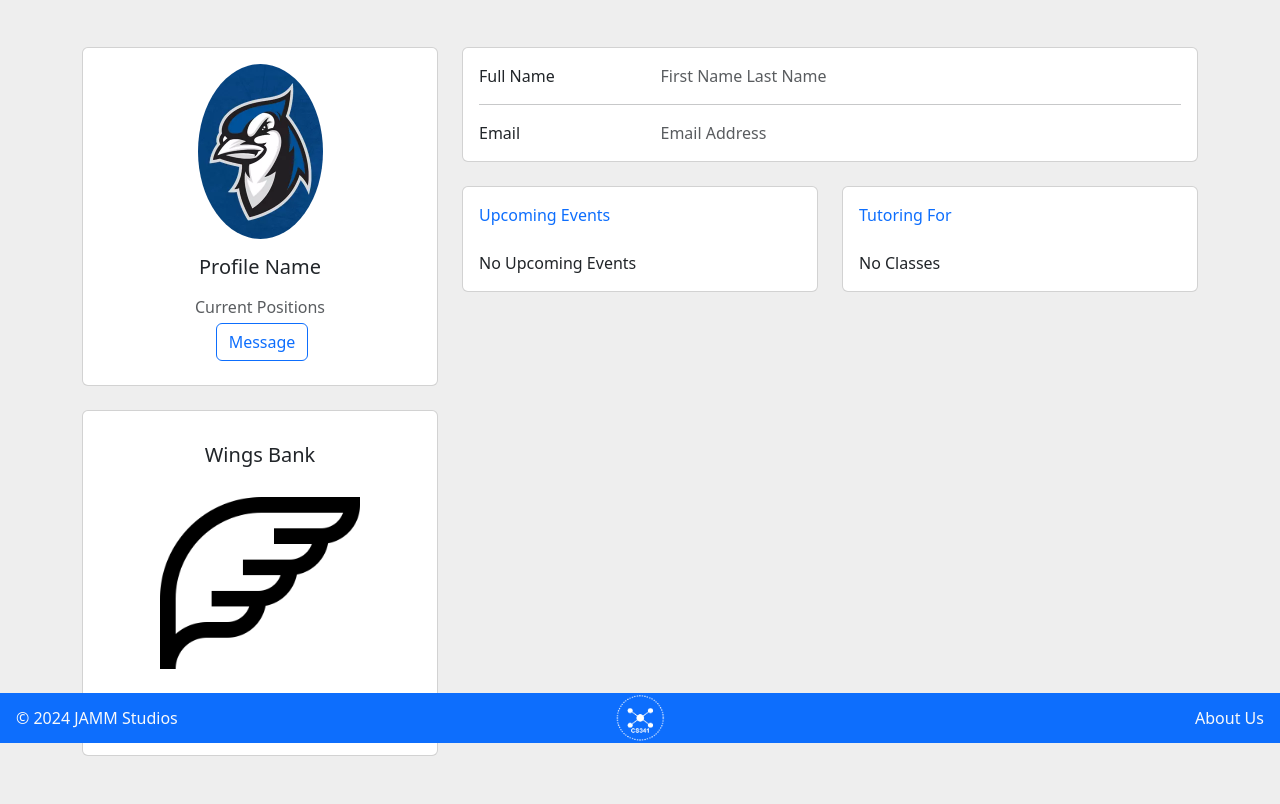
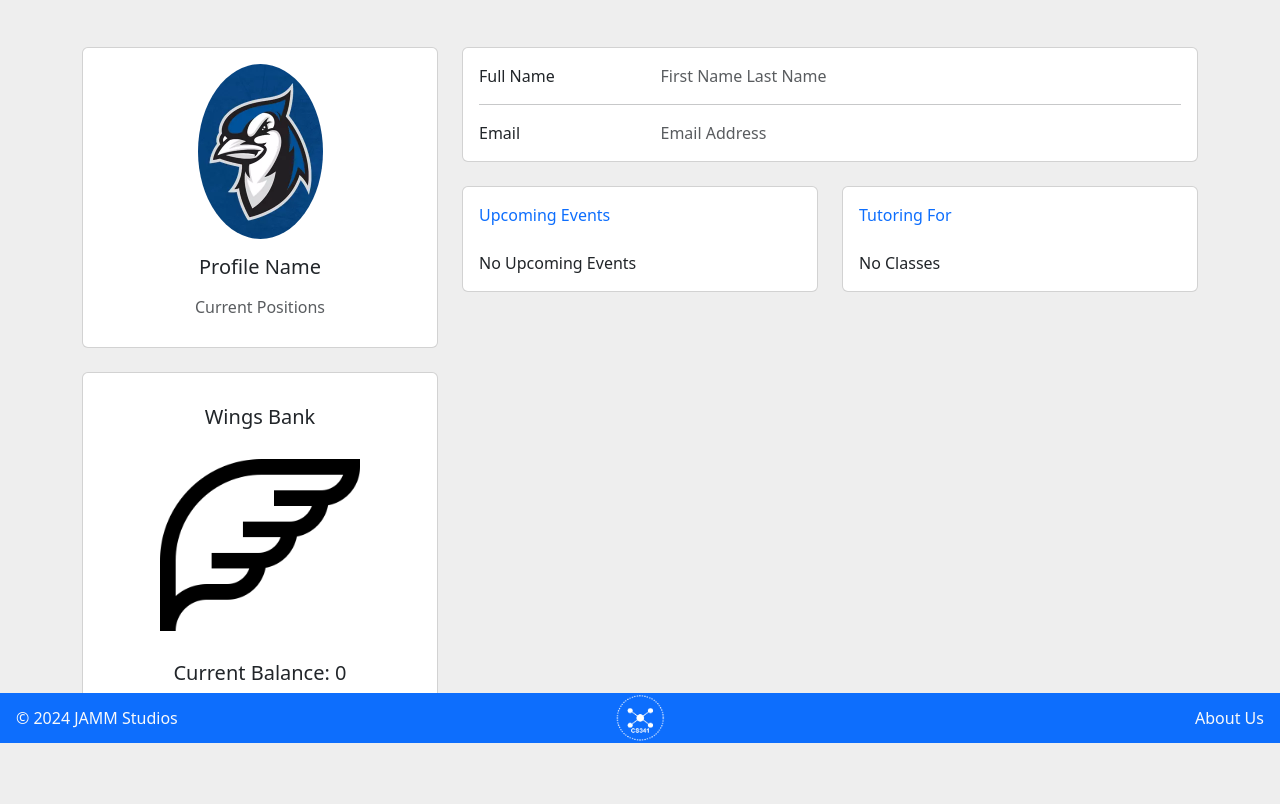
Before and after one commit to MSmit99/JayWing-Academy, a PHP site: page /jaywing-academy/src/pages/profile.php in a window 1280 px wide. Shown: the part 57-861 px from the top of the page. After the commit the page ends 800 px from the top, so only its background shows below. Run offline with PHP 8.4, Linux system fonts and the light colour scheme; a stand-in replaces the project's code that opens the database connection.

Commit message:
Removed message button and added comments

```diff
--- a/src/pages/profile.php
+++ b/src/pages/profile.php
@@ -7,6 +7,8 @@ if (!isLoggedIn()) {
   // TODO: Add login popup here or before page is loaded
 }
 
+// SQL Queries
+// TODO: Combine some of the queries into one query to reduce the number of queries
 // Getting User Credentials
 $user_id = getCurrentUserId();
 $user = null;
@@ -32,6 +34,7 @@ if ($user_id) {
   $stmt->close();
 }
 
+// TODO: Combine "Top 5" and "All" queries into one query to reduce the number of queries
 // Getting Top 5 Upcoming Events
 $events = null;
 
@@ -178,7 +181,8 @@ if ($classes && $all_classes) {
               ?>
             </p>
             <div class="d-flex justify-content-center mb-2">
-              <button  type="button" data-mdb-button-init data-mdb-ripple-init class="btn btn-outline-primary ms-1">Message</button>
+              <!-- Maybe add this back in the event that we allow users to view other users profile page -->
+              <!-- <button  type="button" data-mdb-button-init data-mdb-ripple-init class="btn btn-outline-primary ms-1">Message</button> -->
             </div>
           </div>
         </div>
```
